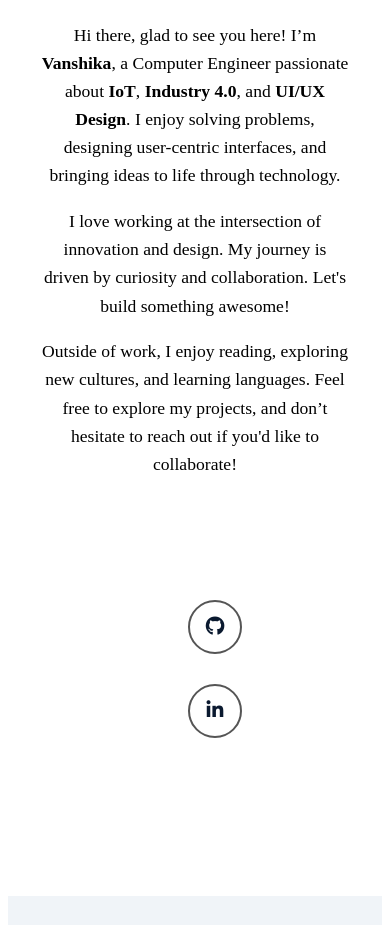
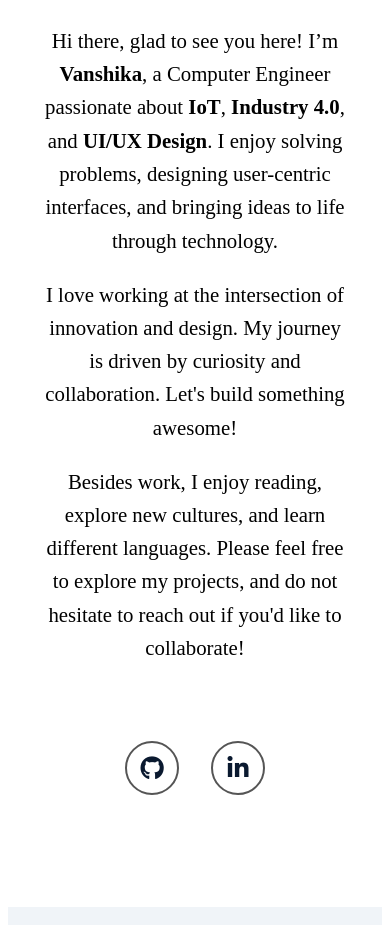
Before and after one commit to vanshika0111/vanshika0111.github.io, a plain HTML site: page index.html in a window 390 px wide. Shown: the part 1059-1984 px from the top of the page. Drawn offline with nearby package versions, Linux system fonts and the light colour scheme.

Commit message:
fixed the social media links for mobiles

```diff
--- a/index.html
+++ b/index.html
@@ -65,16 +65,16 @@
           <!-- <p>I have experience working with Python, C++, React, and Flutter. I’m driven by the challenge of solving complex problems and improving processes through innovation.</p> -->
           <p>Hi there, glad to see you here! I’m <strong>Vanshika</strong>, a Computer Engineer passionate about <strong>IoT</strong>, <strong>Industry 4.0</strong>, and <strong>UI/UX Design</strong>. I enjoy solving problems, designing user-centric interfaces, and bringing ideas to life through technology.</p>
           <p>I love working at the intersection of innovation and design. My journey is driven by curiosity and collaboration. Let's build something awesome!</p>
-          <p>Outside of work, I enjoy reading, exploring new cultures, and learning languages. Feel free to explore my projects, and don’t hesitate to reach out if you'd like to collaborate!</p>
+          <p>Besides work, I enjoy reading, explore new cultures, and learn different languages. Please feel free to explore my projects, and do not hesitate to reach out if you'd like to collaborate!</p>
         </div>
 
         <!-- Right side with social media links -->
         <div class="about-icons">
           <!-- <h3>Connect with me:</h3> -->
-          <ul>
+
             <a href="https://github.com/vanshika0111" target="_blank" class="icon-circle"><i class="fab fa-github"></i></a>
             <a href="https://www.linkedin.com/in/vanshika-gupta01/" target="_blank" class="icon-circle"><i class="fab fa-linkedin-in"></i></a>
-          </ul>
+
         </div>
       <!-- </div> -->
     </div>
--- a/styles/style.css
+++ b/styles/style.css
@@ -201,6 +201,7 @@ ul li {
 .hero-text {
     flex: 1;
     min-width: 280px;
+    text-align: center;
 }
 
 .hero-text h2 {
@@ -349,36 +350,38 @@ ul li {
 }
 
 .about-text p {
-    font-size: 1.1rem;
+    font-size: 1.3rem;
     line-height: 1.6;
 }
 
 /* Social Icons Section */
 .about-icons {
     display: flex;
+    align-items: center;
+    justify-content: center;
+    gap: 3rem;
     flex-direction: column;
-    align-items: center;
-    gap: 3rem;
 }
 
 .icon-circle {
-    width: 50px;
-    height: 50px;
+    width: 70px;
+    height: 70px;
     border: 2px solid #555;
     border-radius: 50%;
     display: flex;
     justify-content: center;
     align-items: center;
     color: #555;
-    font-size: 1.2rem;
+    font-size: 1.5rem;
     text-decoration: none;
     transition: all 0.3s ease;
-    margin-bottom: 30px;
+    /* margin-bottom: 30px; */
 }
 
 .icon-circle:hover {
-    background-color: #eee;
-    transform: scale(1.1);
+    background-color: #f0f8ff;
+    transform: scale(1.15);
+    box-shadow: 0 4px 20px rgba(0, 123, 255, 0.4);
 }
 
 /* Responsive (Mobile) */
@@ -390,8 +393,11 @@ ul li {
 
     .about-icons {
         flex-direction: row;
-        margin-top: 2rem;
-        gap: 1rem;
+        gap: 2rem;
+    }
+
+    .icon-circle {
+        margin-bottom: 0;
     }
 }
 
```
